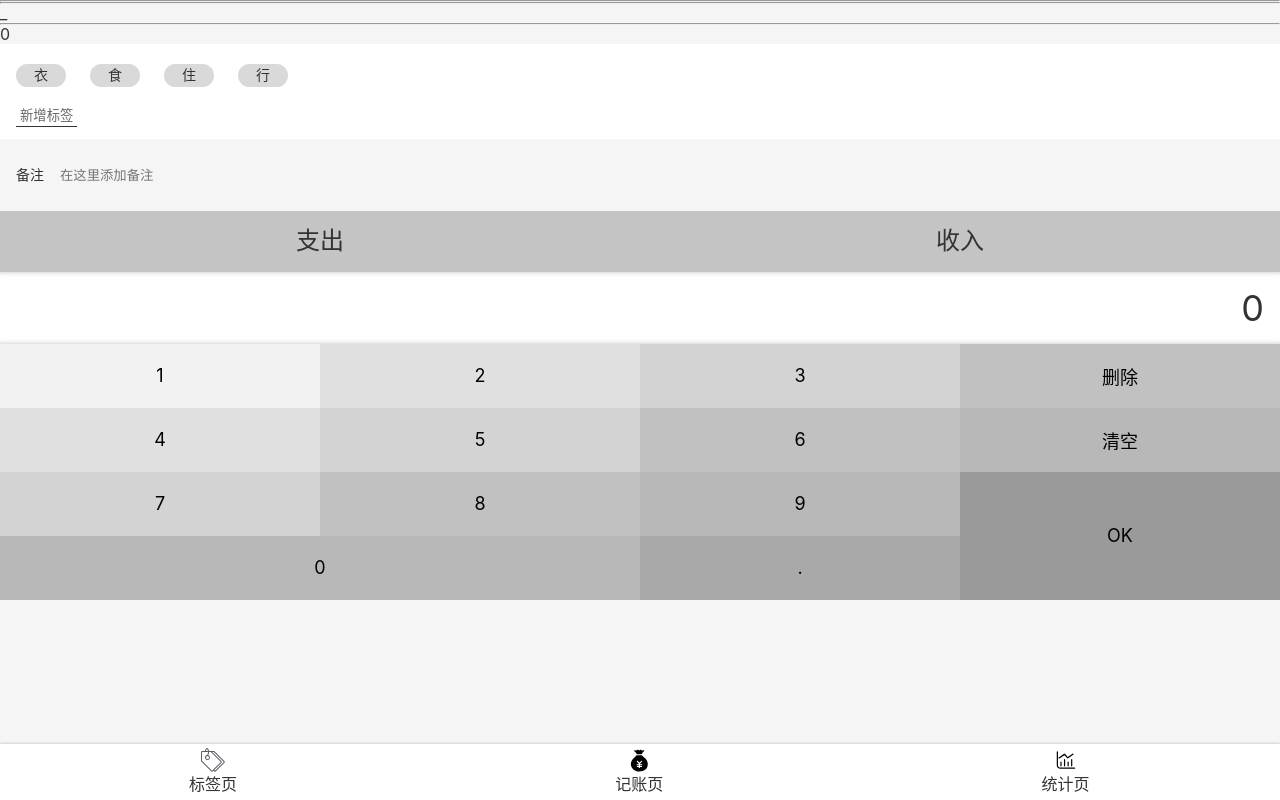
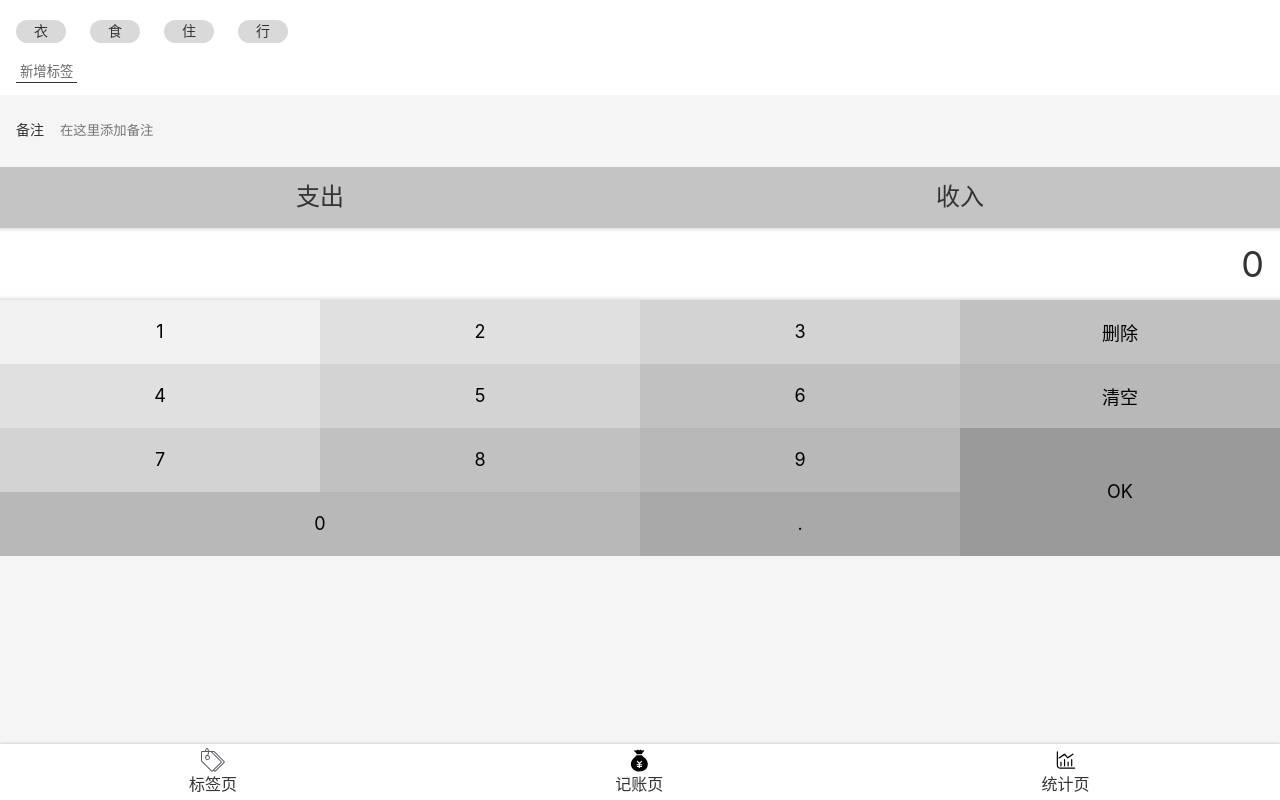
Before and after one commit to lcarus-zl/WangcaiBookKeepingSourceCode, a React app: page /#/money in a window 1280 px wide. Built offline with nearby package versions, Linux system fonts and the light colour scheme.

Commit message:
抽离 useTags函数

```diff
--- /dev/null
+++ b/src/useTags.tsx
@@ -0,0 +1,8 @@
+import { useState } from "react";
+
+const useTags = ()=>{
+  const [tags,setTags] = useState<string[]>(['衣','食','住','行']);
+  return {tags,setTags}
+}
+
+export {useTags}
--- a/src/views/Money.tsx
+++ b/src/views/Money.tsx
@@ -28,19 +28,11 @@ function Money() {
   }
   return (
     <MyLayout>
-      {selected.tags.join('')}
-      <hr />
-      {selected.note}
-      <hr />
-      {selected.category}
-      <hr />
-      {selected.amount}
       <TagsSection value={selected.tags} onChange={ tags => onChange({tags})}/>
       <NoteSection value={selected.note} onChange={ note => onChange({note})}/>
       <CategorySection value={selected.category} onChange={ category  => onChange({category})}/>
-      <NumberPadSection value={selected.amount}
-      onChange={(amount)=>onChange({amount})}
-      onOk={()=>{}}/>
+      <NumberPadSection value={selected.amount} onChange={(amount)=>onChange({amount})}
+       onOk={()=>{}}/>
     </MyLayout>
   );
 }
--- a/src/views/Tags.tsx
+++ b/src/views/Tags.tsx
@@ -1,8 +1,11 @@
 import Layout from "components/Layout";
 import React from "react";
+import { useTags } from "useTags";
 
 
 function Tags() {
+  const {tags,setTags} = useTags()
+
   return (
     <Layout>
       <h2>标签页面</h2>
```
